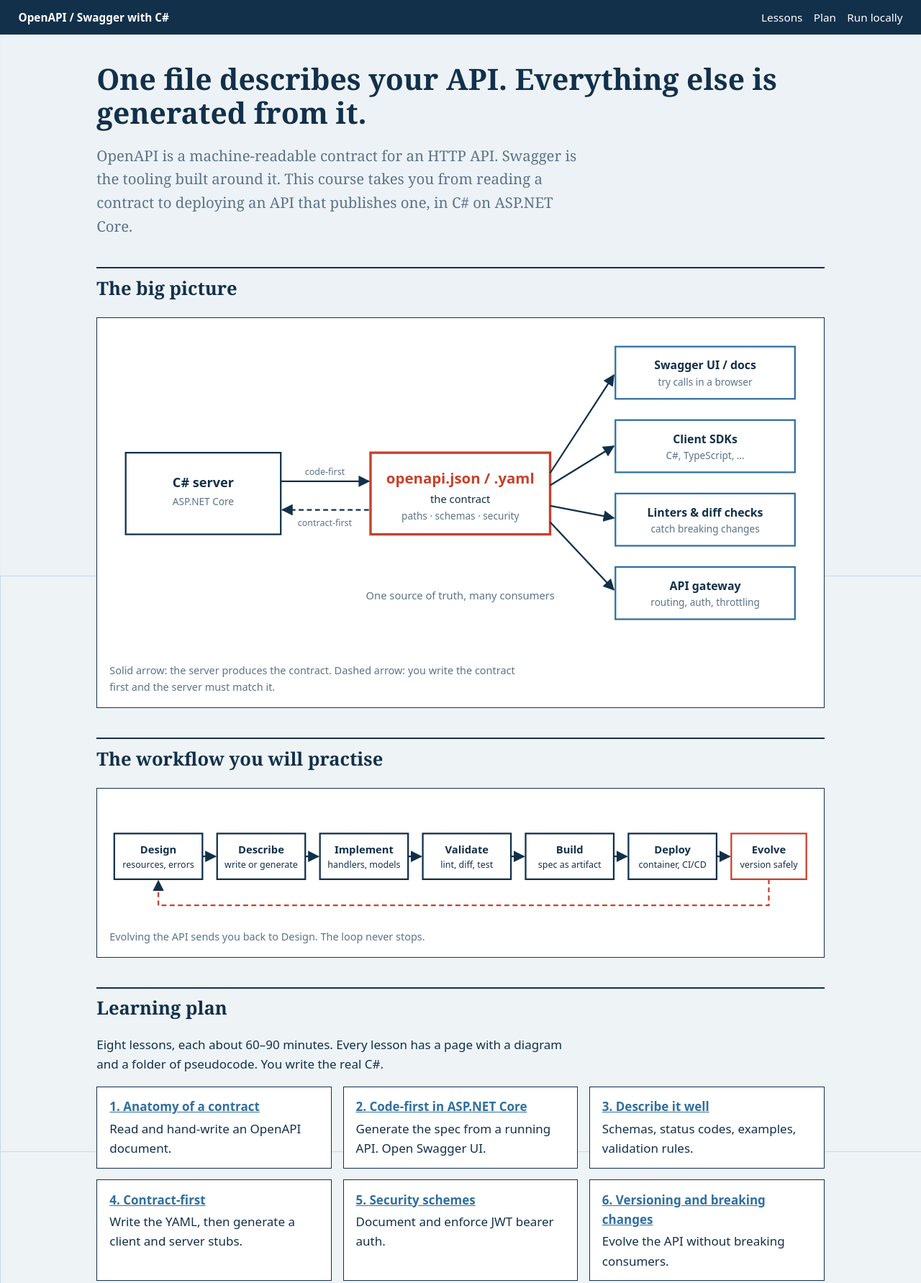
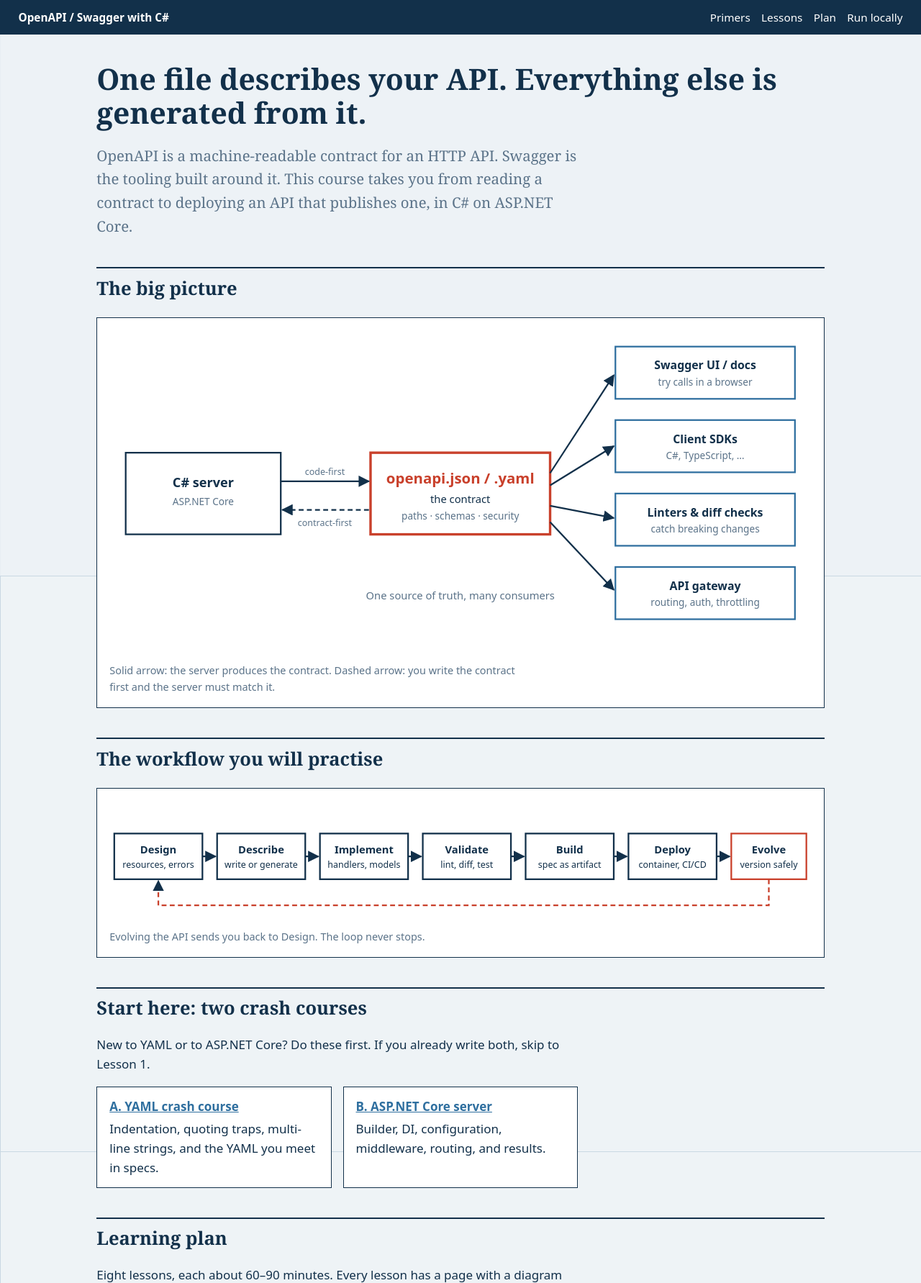
Before and after one commit to chl218/openapi-stuff, a plain HTML site: page index.html in a window 1280 px wide. Shown: the top 1783 px of the page at 72% size. Drawn offline with Linux system fonts and the light colour scheme.

Commit message:
update navigation

```diff
--- a/index.html
+++ b/index.html
@@ -2,7 +2,7 @@
 <html lang="en"><head><meta charset="utf-8"><meta name="viewport" content="width=device-width,initial-scale=1">
 <title>OpenAPI with C# — the big picture</title><link rel="stylesheet" href="assets/style.css"></head>
 <body>
-<header class="top"><strong>OpenAPI / Swagger with C#</strong><nav><a href="lesson-01-anatomy.html">Lessons</a><a href="#plan">Plan</a><a href="#local">Run locally</a></nav></header>
+<header class="top"><strong>OpenAPI / Swagger with C#</strong><nav><a href="#primers">Primers</a><a href="lesson-01-anatomy.html">Lessons</a><a href="#plan">Plan</a><a href="#local">Run locally</a></nav></header>
 <main>
 <h1>One file describes your API. Everything else is generated from it.</h1>
 <p class="lede">OpenAPI is a machine-readable contract for an HTTP API. Swagger is the tooling built around it. This course takes you from reading a contract to deploying an API that publishes one, in C# on ASP.NET Core.</p>
@@ -58,6 +58,13 @@
 <p class="caption">Evolving the API sends you back to Design. The loop never stops.</p>
 </div>
 
+<h2 id="primers">Start here: two crash courses</h2>
+<p>New to YAML or to ASP.NET Core? Do these first. If you already write both, skip to Lesson 1.</p>
+<ul class="cards">
+<li><a href="primer-a-yaml.html">A. YAML crash course</a>Indentation, quoting traps, multi-line strings, and the YAML you meet in specs.</li>
+<li><a href="primer-b-aspnetcore.html">B. ASP.NET Core server</a>Builder, DI, configuration, middleware, routing, and results.</li>
+</ul>
+
 <h2 id="plan">Learning plan</h2>
 <p>Eight lessons, each about 60–90 minutes. Every lesson has a page with a diagram and a folder of pseudocode. You write the real C#.</p>
 <ul class="cards">
```
Also changed, not shown: lesson-01-anatomy.html (+2 -2 lines), 1 other file.
